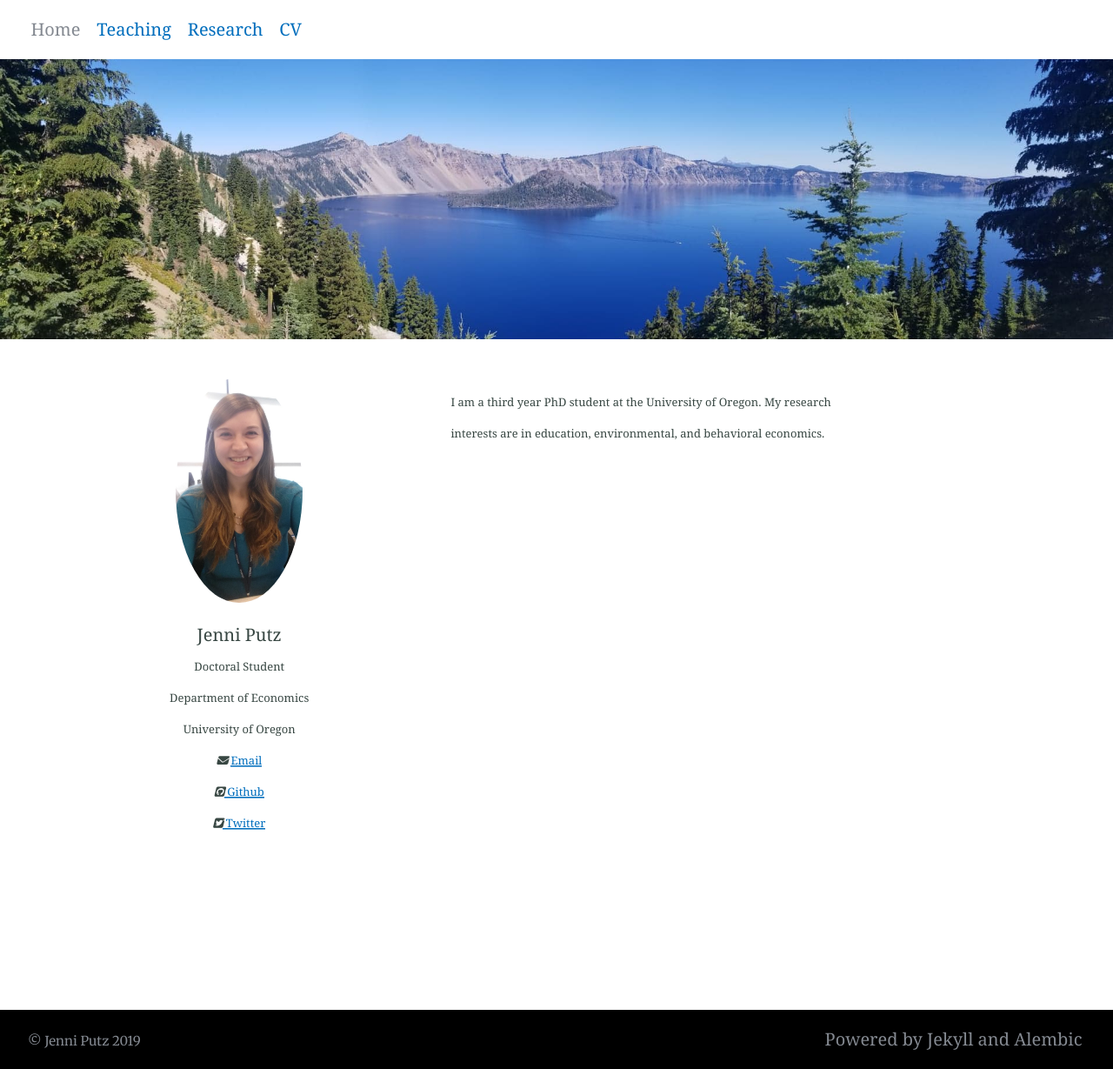
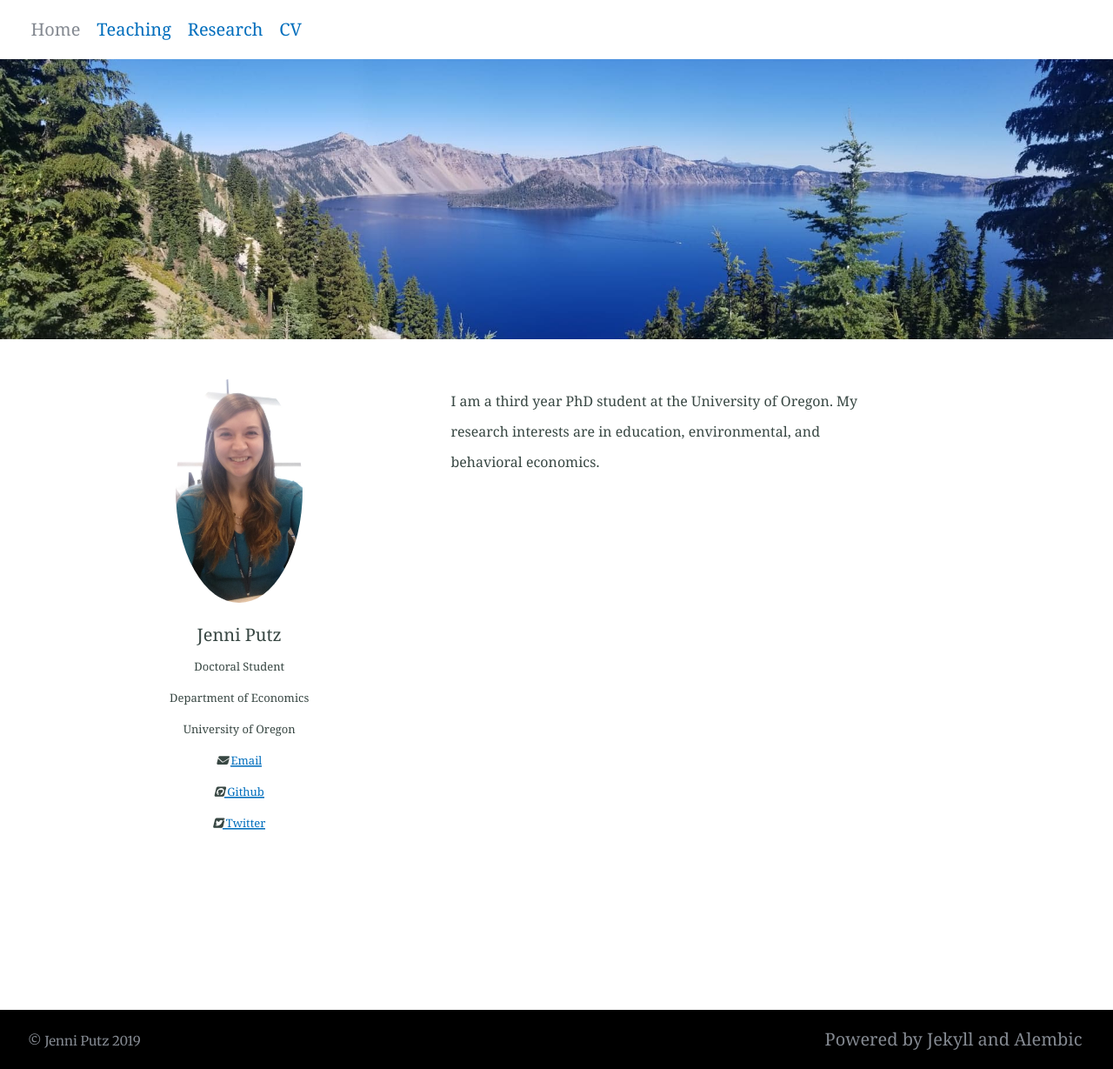
Before and after one commit to jenni-putz/1jenni-putz.github.io, a Jekyll site: the page built from index.md, in a window 1280 px wide. Shown: the whole page at 87% size. Built offline with Jekyll 4.4.1, drawn with Linux system fonts in a browser that asks for light colours; nearby versions of some CDN libraries; our own code applies the rules of GitHub Pages for plain Markdown files.

Commit message:
Update index.md

```diff
--- a/index.md
+++ b/index.md
@@ -63,7 +63,7 @@ button {
    </font></p>
   </div>
   <div class="column right" style="background-color:#ffffff;">
-    <p> <font size="-1">I am a third year PhD student at the University of Oregon. My research interests are in education, environmental, and behavioral economics. <br /></font> </p>
+    <p> <font size="3">I am a third year PhD student at the University of Oregon. My research interests are in education, environmental, and behavioral economics. <br /></font> </p>
   </div>
 </div>
 
```
